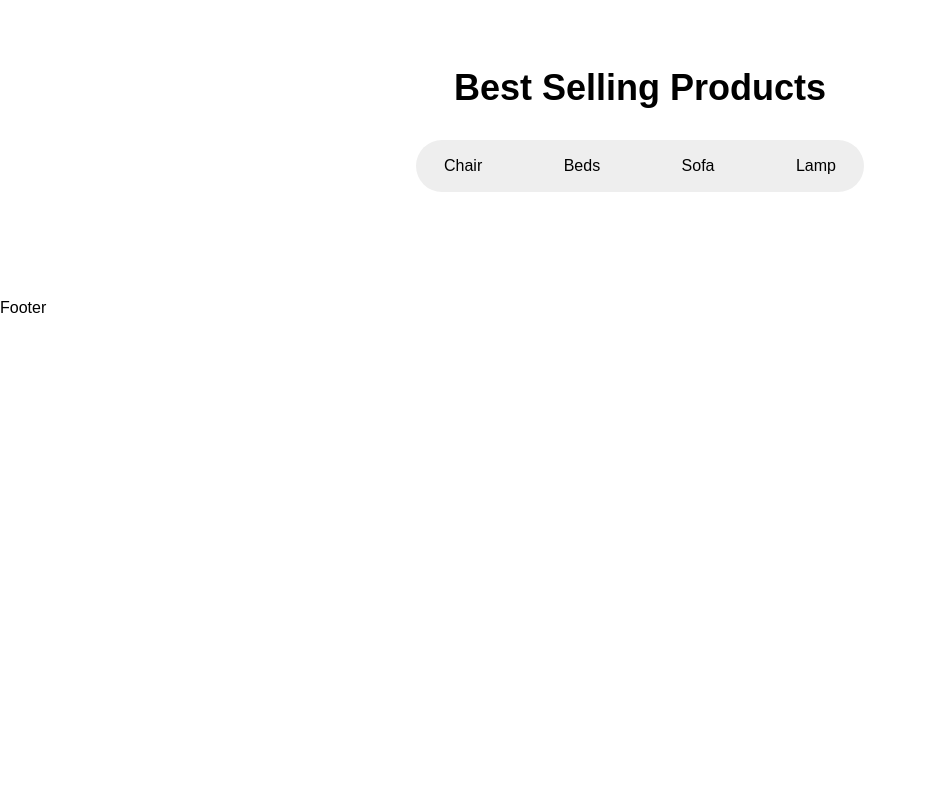
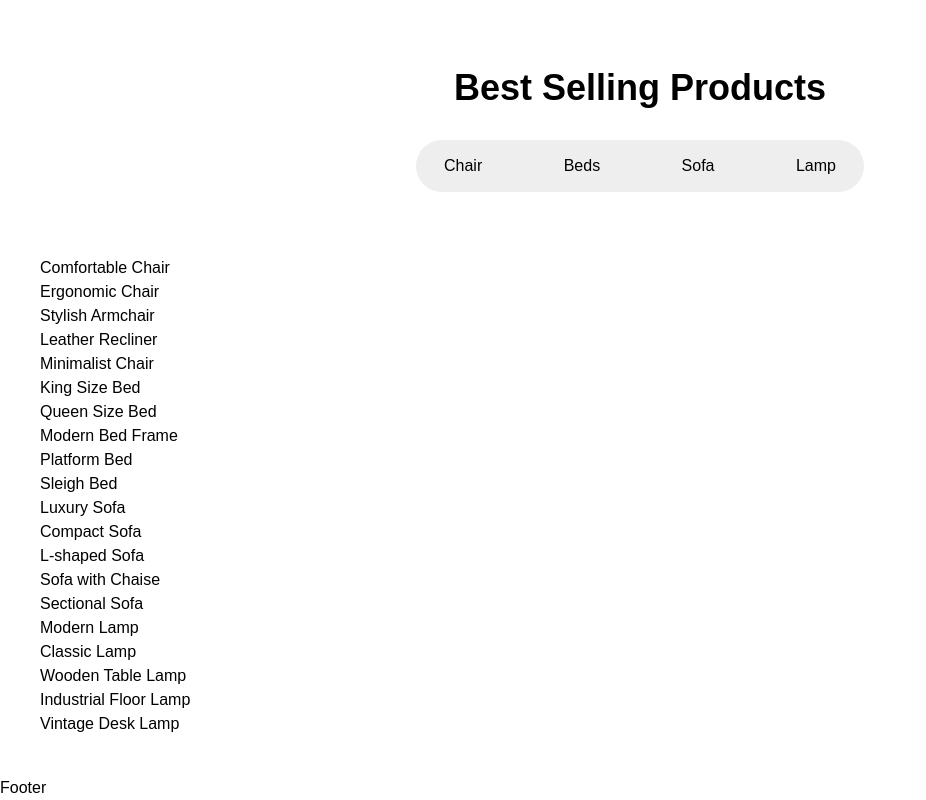
Before and after one commit to pranto113015/home-decoration-website, a React (Vite) app: page / in a window 1280 px wide. Shown: the part 1204-2004 px from the top of the page, without its empty margins (0-926 px from the left). Before the commit the page ends 1524 px from the top, so only its background shows below. Built offline with nearby package versions, Linux system fonts and the light colour scheme.

Commit message:
add ProductCard component and update Products component for product grid display

```diff
--- /dev/null
+++ b/src/pages/ProductCard.jsx
@@ -0,0 +1,11 @@
+import React from 'react'
+
+const ProductCard = () => {
+  return (
+    <div>
+
+    </div>
+  )
+}
+
+export default ProductCard
--- a/src/pages/Products.jsx
+++ b/src/pages/Products.jsx
@@ -1,4 +1,5 @@
 import React from 'react'
+import {products} from '../utils/products';
 
 
 const Products = ({headline}) => {
@@ -21,7 +22,18 @@ const Products = ({headline}) => {
        </div>
 
 
-       {/* product grid */}
+       {/* products grid */}
+       <div>
+        {
+          products.map((product,index)=>(
+            <div>
+              {
+                <div>{product.name}</div>
+              }
+            </div>
+          ))
+        }
+       </div>
 
 
       </div>
```
